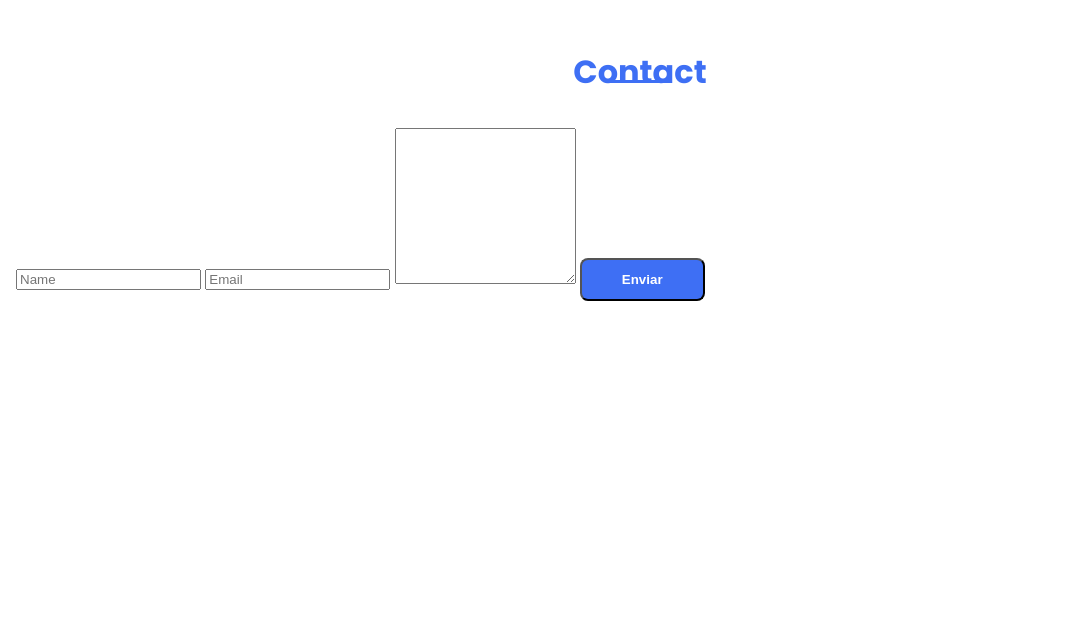
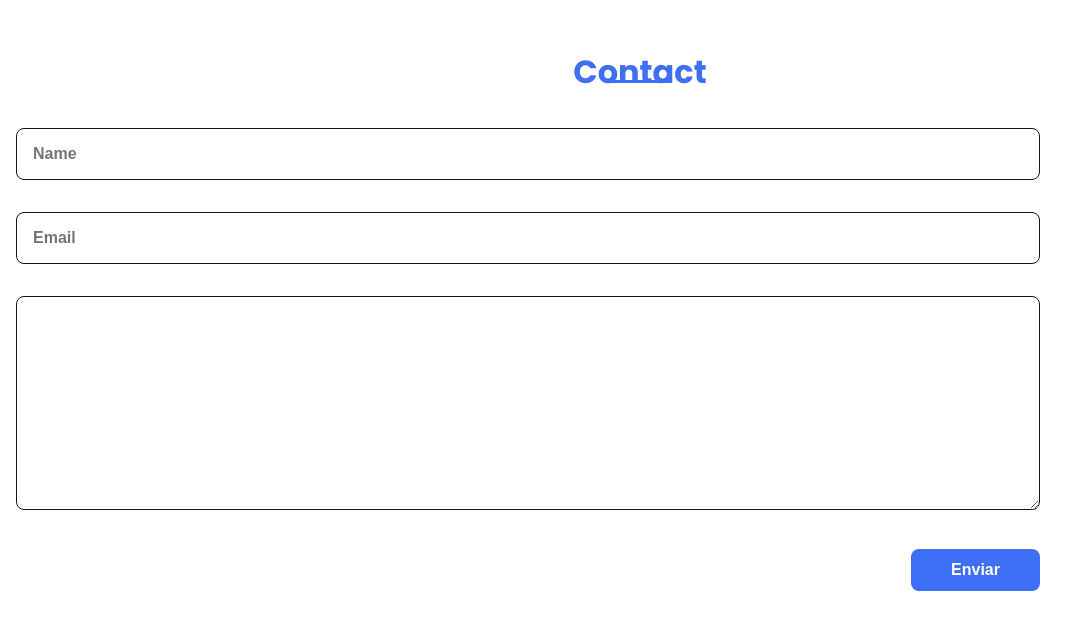
Before and after one commit to Linh777GKOG/Portfolio_res, a plain HTML site: page index.html in a window 1280 px wide. Shown: the part 2091-2714 px from the top of the page, without its empty margins (0-1087 px from the left). Before the commit the page ends 2424 px from the top, so only its background shows below. Drawn offline with nearby package versions, Linux system fonts and the light colour scheme.

Commit message:
commit contact

```diff
--- a/assets/css/styles.css
+++ b/assets/css/styles.css
@@ -358,3 +358,24 @@ img {
 .work__img img:hover {
   transform: scale(1.1);
 }
+
+/* ===== CONTACT =====*/
+.contact__input {
+  width: 100%;
+  font-size: var(--normal-font-size);
+  font-weight: var(--font-semi);
+  padding: 1rem;
+  border-radius: 0.5rem;
+  border: 1.5px solid var(--second-color);
+  outline: none;
+  margin-bottom: var(--mb-4);
+}
+
+.contact__button {
+  display: block;
+  border: none;
+  outline: none;
+  font-size: var(--normal-font-size);
+  cursor: pointer;
+  margin-left: auto;
+}
```
